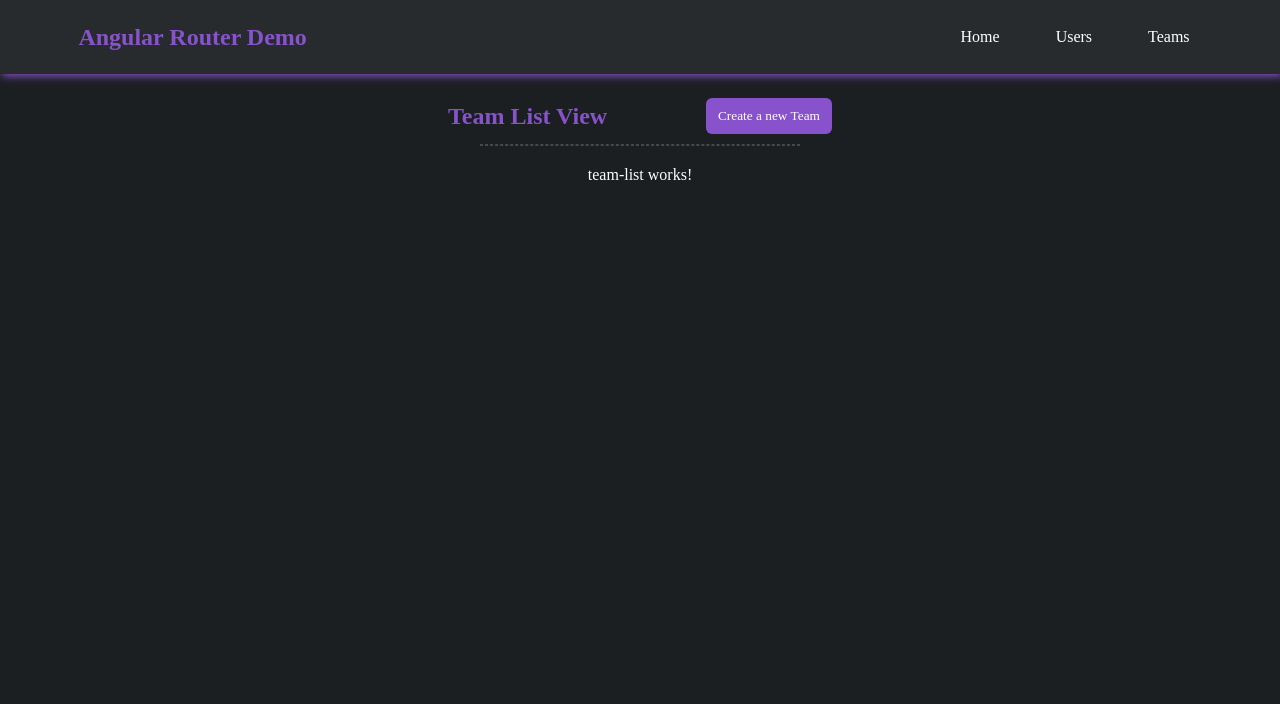
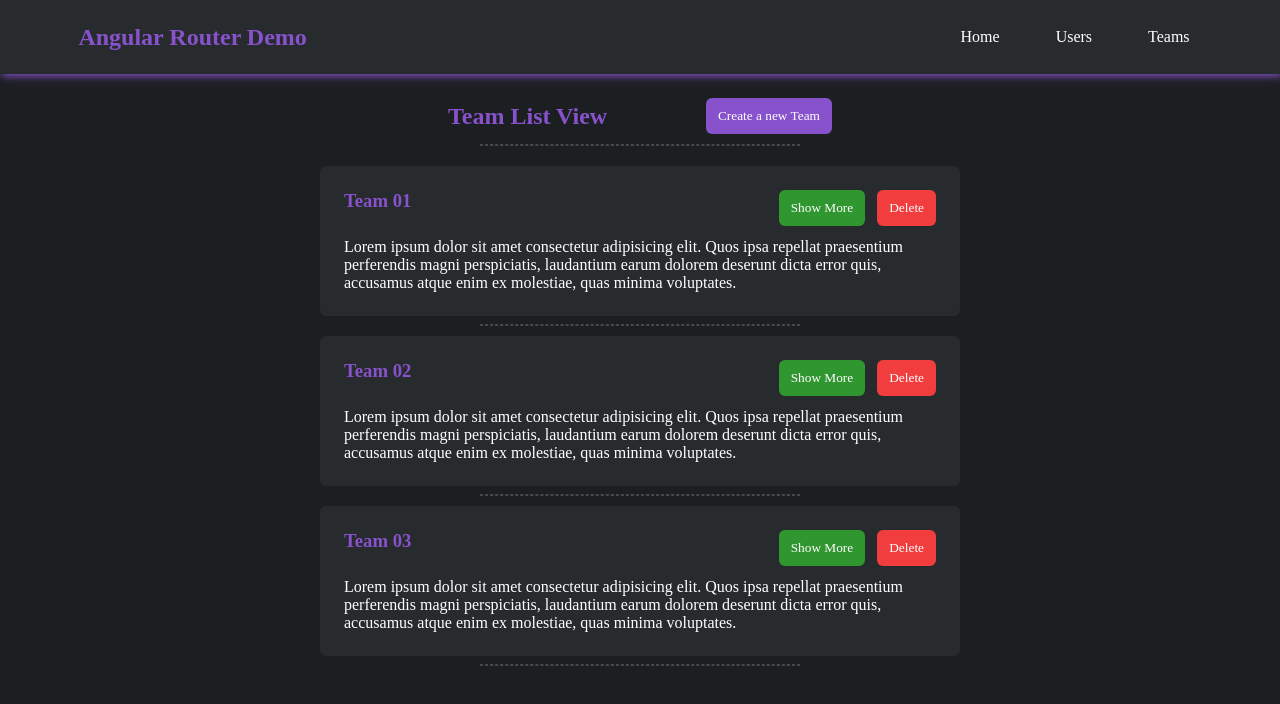
Before and after one commit to basakjeet08/Angular-Router-Demo, an Angular app: page /teams in a window 1280 px wide. Shown: the top 704 px of the page. Built offline with nearby package versions, Linux system fonts and the light colour scheme; a web font is replaced by a local one.

Commit message:
feat - Implemented the Team List Screen Component.

```diff
--- /dev/null
+++ b/src/app/Models/Team.ts
@@ -0,0 +1,13 @@
+import { User } from './User';
+
+export class Team {
+  readonly uid: string = crypto.randomUUID();
+  readonly createdDate: Date = new Date();
+
+  constructor(
+    readonly name: string,
+    readonly description: string,
+    readonly imageUrl: string,
+    readonly userList: User[] = []
+  ) {}
+}
--- a/src/app/components/team/team-list/team-list.component.css
+++ b/src/app/components/team/team-list/team-list.component.css
@@ -0,0 +1,57 @@
+#outer-container {
+  display: flex;
+  flex-direction: column;
+  align-items: center;
+
+  gap: 10px;
+}
+
+.team-item-container {
+  width: 100%;
+
+  display: flex;
+  flex-direction: column;
+  align-items: center;
+
+  gap: 8px;
+}
+
+.team-item-card {
+  width: 100%;
+
+  display: flex;
+  flex-direction: column;
+  justify-content: center;
+
+  gap: 12px;
+  padding: 24px;
+
+  border-radius: 6px;
+  background-color: var(--card);
+}
+
+.title-container {
+  display: flex;
+  flex-direction: row;
+  justify-content: space-between;
+
+  gap: 24px;
+}
+
+.button-container {
+  display: flex;
+  gap: 12px;
+}
+
+.details-btn {
+  background-color: var(--confirmColor);
+}
+
+.delete-btn {
+  background-color: var(--deleteColor);
+}
+
+hr {
+  width: 50%;
+  border: 1px dashed var(--cardVariant);
+}
--- a/src/app/components/team/team-list/team-list.component.html
+++ b/src/app/components/team/team-list/team-list.component.html
@@ -1 +1,27 @@
-<p>team-list works!</p>
+<div id="outer-container">
+  <div class="team-item-container" *ngFor="let team of teamList">
+    <!-- Card Component -->
+    <div class="team-item-card">
+      <!-- This is the title container which contains the team name and the delete button -->
+      <div class="title-container">
+        <h3>{{ team.name }}</h3>
+
+        <!-- Container containing the Show More and Delete Button -->
+        <div class="button-container">
+          <button class="details-btn" (click)="onShowMoreClick(team.uid)">
+            Show More
+          </button>
+          <button class="delete-btn" (click)="onDeleteTeamClick(team.uid)">
+            Delete
+          </button>
+        </div>
+      </div>
+
+      <!-- Team description -->
+      <p>{{ team.description }}</p>
+    </div>
+
+    <!-- Line Break -->
+    <hr />
+  </div>
+</div>
--- a/src/app/components/team/team-list/team-list.component.ts
+++ b/src/app/components/team/team-list/team-list.component.ts
@@ -1,8 +1,48 @@
-import { Component } from '@angular/core';
+import { Component, OnDestroy, OnInit } from '@angular/core';
+import { ActivatedRoute, Router } from '@angular/router';
+import { Subscription } from 'rxjs';
+import { Team } from 'src/app/Models/Team';
+import { TeamService } from 'src/app/services/team.service';
 
 @Component({
   selector: 'app-team-list',
   templateUrl: './team-list.component.html',
   styleUrls: ['./team-list.component.css'],
 })
-export class TeamListComponent {}
+export class TeamListComponent implements OnInit, OnDestroy {
+  // Team list along with its subscription
+  teamList: Team[] = [];
+  private teamListSubscription!: Subscription;
+
+  // Injecting the team service , router and route
+  constructor(
+    private teamService: TeamService,
+    private router: Router,
+    private route: ActivatedRoute
+  ) {}
+
+  // Initializing the team list data from the service and subscribing to the team list data
+  ngOnInit(): void {
+    this.teamList = this.teamService.getTeamList();
+
+    // Subscribing to the team list for future changes
+    this.teamListSubscription = this.teamService.teamListEmitter.subscribe(
+      (teamList: Team[]) => {
+        this.teamList = teamList;
+      }
+    );
+  }
+
+  // This function in invoked when the show more button is clicked
+  onShowMoreClick(uid: string) {
+    this.router.navigate(['detail', uid], { relativeTo: this.route });
+  }
+
+  // This function is invoked when the delete button clicked
+  onDeleteTeamClick = (uid: string) => this.teamService.deleteTeam(uid);
+
+  // This function is used to unsubscribe to any open event emitters
+  ngOnDestroy(): void {
+    this.teamListSubscription.unsubscribe();
+  }
+}
--- a/src/app/components/user/user-list/user-list.component.html
+++ b/src/app/components/user/user-list/user-list.component.html
@@ -1,5 +1,5 @@
 <div id="outer-container">
-  <div class="user-item-container" *ngFor="let user of userList; let i = index">
+  <div class="user-item-container" *ngFor="let user of userList">
     <!-- Card Component -->
     <div class="user-item-card">
       <!-- This is the title container which contains the user name and the delete button -->
@@ -8,7 +8,7 @@
 
         <!-- Container containing the Show More and Delete Button -->
         <div class="button-container">
-          <button class="details-btn" (click)="onShowMoreClick(i)">
+          <button class="details-btn" (click)="onShowMoreClick(user.uid)">
             Show More
           </button>
           <button class="delete-btn" (click)="onDeleteUserClick(user.uid)">
--- a/src/app/components/user/user-list/user-list.component.ts
+++ b/src/app/components/user/user-list/user-list.component.ts
@@ -35,8 +35,8 @@ export class UserListComponent implements OnInit, OnDestroy {
   }
 
   // This function is invoked when the show More button is clicked
-  onShowMoreClick(index: number) {
-    this.router.navigate(['detail', this.userList[index].uid], {
+  onShowMoreClick(uid: string) {
+    this.router.navigate(['detail', uid], {
       relativeTo: this.route,
     });
   }
--- /dev/null
+++ b/src/app/services/team.service.ts
@@ -0,0 +1,50 @@
+import { EventEmitter, Injectable } from '@angular/core';
+import { Team } from '../Models/Team';
+
+@Injectable({ providedIn: 'root' })
+export class TeamService {
+  // This is the team list data and the event emitter which will notify all the components about the data changes
+  private teamList: Team[];
+  readonly teamListEmitter = new EventEmitter<Team[]>();
+
+  // Initializing the first set of team data
+  constructor() {
+    this.teamList = [
+      new Team(
+        'Team 01',
+        `Lorem ipsum dolor sit amet consectetur adipisicing elit. Quos ipsa repellat praesentium perferendis magni perspiciatis, laudantium earum dolorem deserunt dicta error quis, accusamus atque enim ex molestiae, quas minima voluptates.`,
+        'https://images.unsplash.com/photo-1733503711060-1df31554390f?q=80&w=2070&auto=format&fit=crop&ixlib=rb-4.0.3&ixid=M3wxMjA3fDB8MHxwaG90by1wYWdlfHx8fGVufDB8fHx8fA%3D%3D'
+      ),
+      new Team(
+        'Team 02',
+        `Lorem ipsum dolor sit amet consectetur adipisicing elit. Quos ipsa repellat praesentium perferendis magni perspiciatis, laudantium earum dolorem deserunt dicta error quis, accusamus atque enim ex molestiae, quas minima voluptates.`,
+        'https://images.unsplash.com/photo-1733503711060-1df31554390f?q=80&w=2070&auto=format&fit=crop&ixlib=rb-4.0.3&ixid=M3wxMjA3fDB8MHxwaG90by1wYWdlfHx8fGVufDB8fHx8fA%3D%3D'
+      ),
+      new Team(
+        'Team 03',
+        `Lorem ipsum dolor sit amet consectetur adipisicing elit. Quos ipsa repellat praesentium perferendis magni perspiciatis, laudantium earum dolorem deserunt dicta error quis, accusamus atque enim ex molestiae, quas minima voluptates.`,
+        'https://images.unsplash.com/photo-1733503711060-1df31554390f?q=80&w=2070&auto=format&fit=crop&ixlib=rb-4.0.3&ixid=M3wxMjA3fDB8MHxwaG90by1wYWdlfHx8fGVufDB8fHx8fA%3D%3D'
+      ),
+    ];
+  }
+
+  // This function returns the team list
+  getTeamList = () => [...this.teamList];
+
+  // This function creates the team and emits the new data event
+  createTeam(team: Team) {
+    this.teamList.push(team);
+    this.teamListEmitter.emit(this.getTeamList());
+  }
+
+  // This function finds if the given uid team is present or not
+  getTeamByUid(uid: string): Team | undefined {
+    return this.teamList.find((team) => team.uid === uid);
+  }
+
+  // This function deletes the team which has the same uid
+  deleteTeam(uid: string): void {
+    this.teamList = this.teamList.filter((team) => team.uid !== uid);
+    this.teamListEmitter.emit(this.getTeamList());
+  }
+}
```
